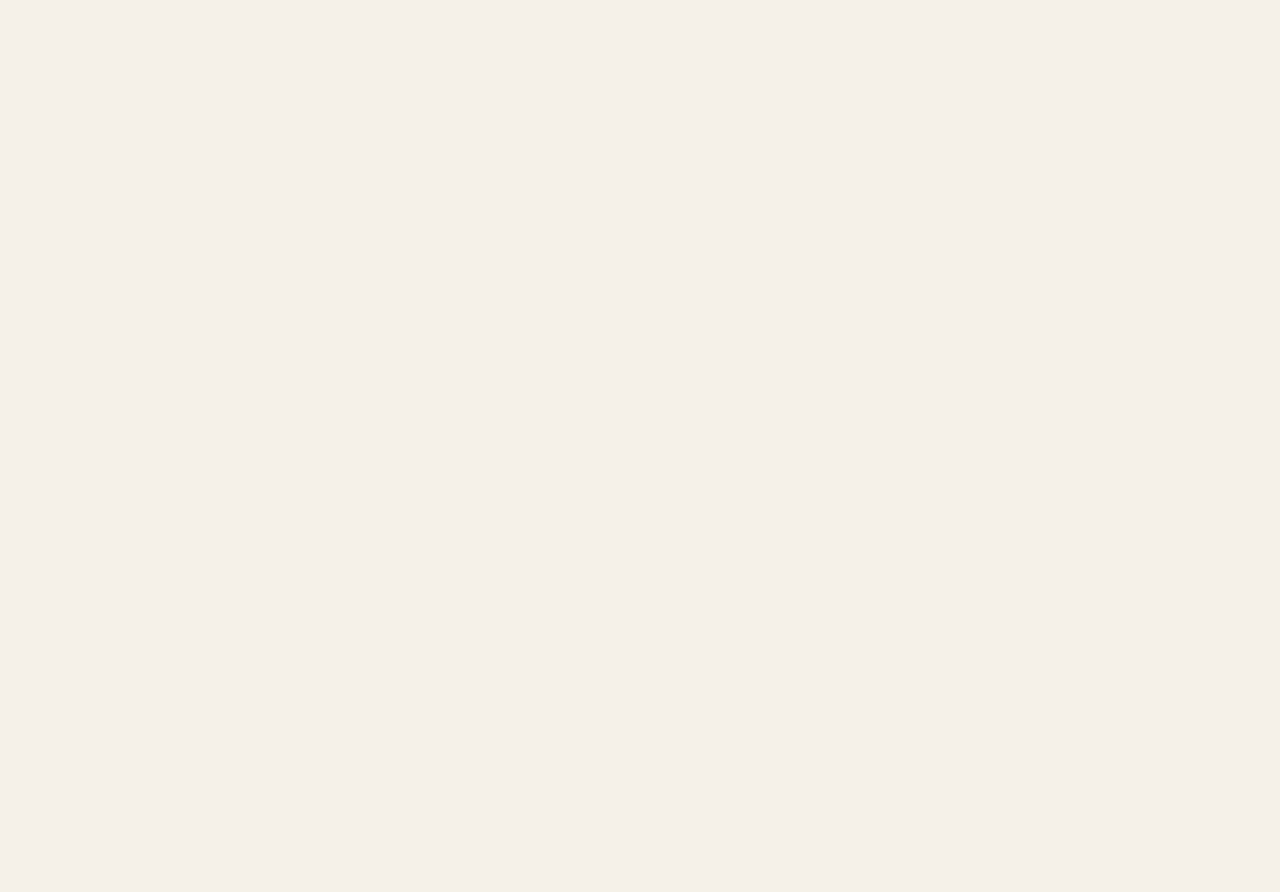
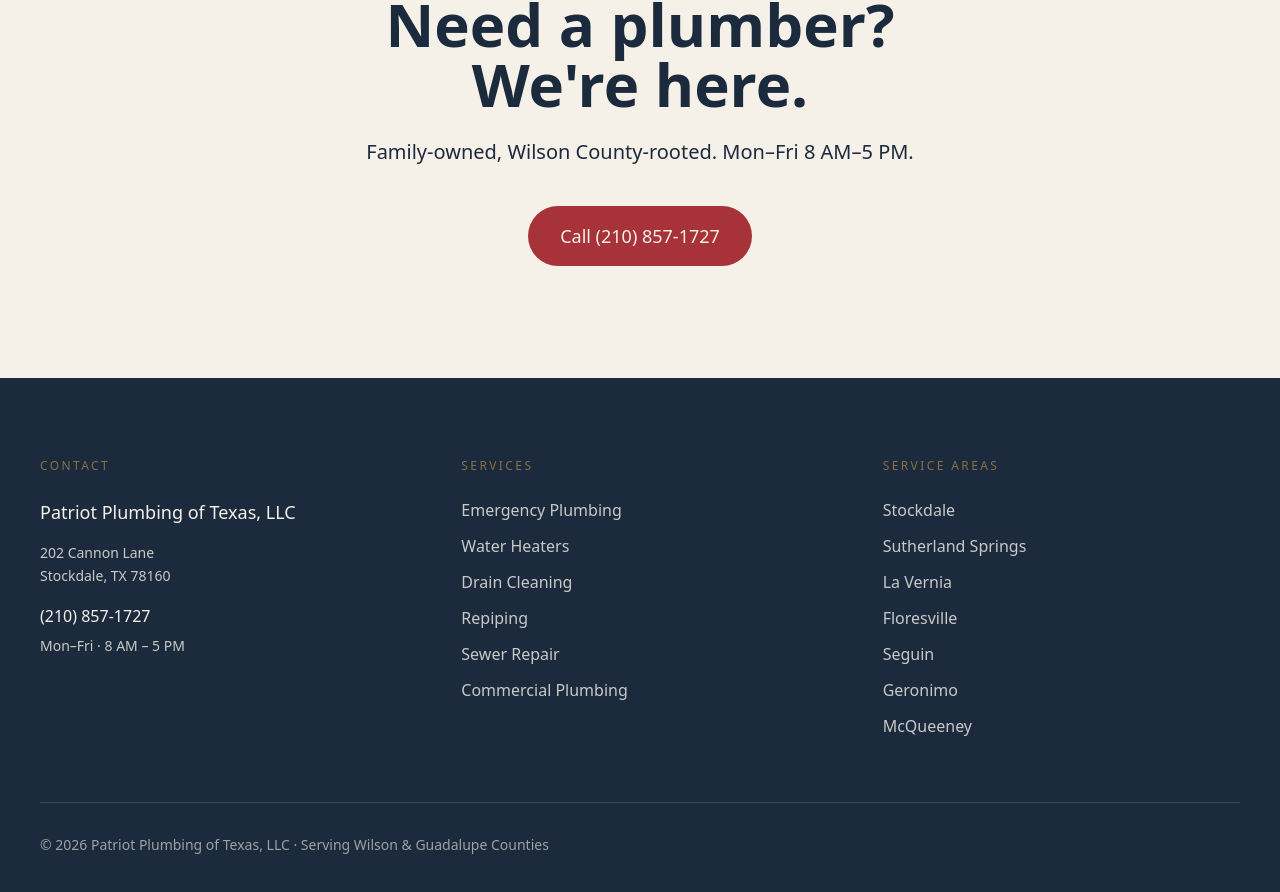
Before and after one commit to harrels77/patriot-plumbing-of-texas, a Next.js app: page / in a window 1280 px wide. Shown: the part 2214-3106 px from the top of the page. Before the commit the page ends 2056 px from the top, so only its background shows below. Built offline with nearby package versions, Linux system fonts and the light colour scheme.

Commit message:
feat: add final CTA and footer sections

```diff
--- a/src/app/page.tsx
+++ b/src/app/page.tsx
@@ -169,6 +169,111 @@ export default function Home() {
         </div>
       </div>
     </section>
+
+    {/* Final CTA — closing call-to-action driving phone calls */}
+    <section aria-label="Get in touch" className="bg-cream py-20 sm:py-24 lg:py-28">
+      <div className="mx-auto max-w-3xl px-6 text-center sm:px-10">
+        {/* Editorial eyebrow */}
+        <p className="mb-6 font-mono text-xs uppercase tracking-[0.2em] text-tan">
+          04 · GET IN TOUCH
+        </p>
+
+        {/* Headline */}
+        <h2
+          className="mb-6 font-serif text-4xl font-semibold text-navy sm:text-5xl lg:text-6xl"
+          style={{ fontVariationSettings: "'opsz' 144, 'SOFT' 50" }}
+        >
+          Need a plumber? We&apos;re here.
+        </h2>
+
+        {/* Subtitle */}
+        <p className="mb-10 font-sans text-lg text-navy sm:text-xl">
+          Family-owned, Wilson County-rooted. Mon–Fri 8 AM–5 PM.
+        </p>
+
+        {/* CTA button — slightly more generous padding than the hero button */}
+        <a
+          href="tel:+12108571727"
+          className="inline-flex items-center justify-center rounded-full bg-rust px-8 py-4 font-sans text-base font-medium text-cream transition-colors hover:bg-rust/90 sm:text-lg"
+        >
+          Call (210) 857-1727
+        </a>
+      </div>
+    </section>
+
+    {/* Footer — contact, services, service areas, and copyright */}
+    <footer aria-label="Site footer" className="bg-navy py-16 text-cream sm:py-20">
+      <div className="mx-auto max-w-7xl px-6 sm:px-10">
+        {/* 3-column grid */}
+        <div className="mb-12 grid grid-cols-1 gap-12 lg:mb-16 lg:grid-cols-3 lg:gap-16">
+          {/* Column 1 — Contact */}
+          <div>
+            <p className="mb-6 font-mono text-xs uppercase tracking-[0.2em] text-tan">
+              CONTACT
+            </p>
+            <p className="mb-4 font-serif text-lg text-cream">
+              Patriot Plumbing of Texas, LLC
+            </p>
+            <p className="mb-4 font-sans text-sm leading-relaxed text-cream/80">
+              202 Cannon Lane
+              <br />
+              Stockdale, TX 78160
+            </p>
+            <a
+              href="tel:+12108571727"
+              className="mb-2 block font-sans text-base text-cream transition-colors hover:text-rust"
+            >
+              (210) 857-1727
+            </a>
+            <p className="font-sans text-sm text-cream/80">
+              Mon–Fri · 8 AM – 5 PM
+            </p>
+          </div>
+
+          {/* Column 2 — Services (reuses the module-scope services array) */}
+          <div>
+            <p className="mb-6 font-mono text-xs uppercase tracking-[0.2em] text-tan">
+              SERVICES
+            </p>
+            <ul className="list-none space-y-3">
+              {services.map((service) => (
+                <li key={service.href}>
+                  <a
+                    href={service.href}
+                    className="font-sans text-base text-cream/80 transition-colors hover:text-rust"
+                  >
+                    {service.title}
+                  </a>
+                </li>
+              ))}
+            </ul>
+          </div>
+
+          {/* Column 3 — Service Areas (plain text; Service Areas page not built yet) */}
+          <div>
+            <p className="mb-6 font-mono text-xs uppercase tracking-[0.2em] text-tan">
+              SERVICE AREAS
+            </p>
+            <ul className="list-none space-y-3 font-sans text-base text-cream/80">
+              <li>Stockdale</li>
+              <li>Sutherland Springs</li>
+              <li>La Vernia</li>
+              <li>Floresville</li>
+              <li>Seguin</li>
+              <li>Geronimo</li>
+              <li>McQueeney</li>
+            </ul>
+          </div>
+        </div>
+
+        {/* Copyright bar */}
+        <div className="border-t border-cream/15" />
+        <p className="pt-8 font-sans text-xs text-cream/60 sm:text-sm">
+          © 2026 Patriot Plumbing of Texas, LLC · Serving Wilson &amp; Guadalupe
+          Counties
+        </p>
+      </div>
+    </footer>
     </>
   );
 }
```
